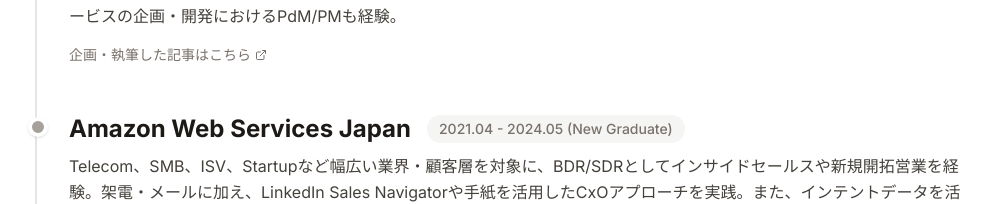
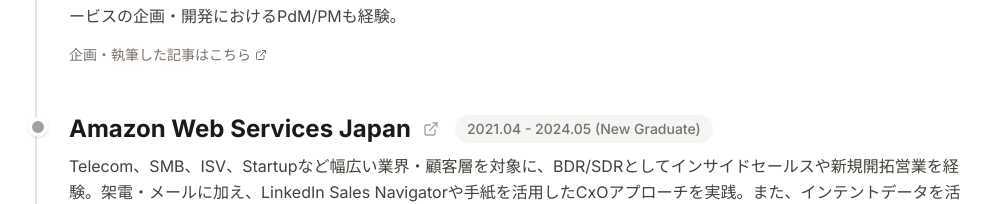
Before and after one commit to kannumata/kanta-portfolio, a Next.js app: page / in a window 1280 px wide. Shown: the part 1207-1411 px from the top of the page, without its empty margins (141-1135 px from the left). Built offline with nearby package versions, Linux system fonts and the light colour scheme.

Commit message:
Add Amazon Web Services Japan link to Career section

```diff
--- a/src/components/sections/Career.tsx
+++ b/src/components/sections/Career.tsx
@@ -78,7 +78,12 @@ export default function Career() {
                         <div className="relative">
                             <span className="absolute -left-[41px] top-1 h-5 w-5 rounded-full border-4 border-white bg-stone-400 shadow-sm"></span>
                             <div className="mb-2 flex flex-col md:flex-row md:items-center gap-2 md:gap-4">
-                                <h3 className="text-2xl font-bold text-stone-900">Amazon Web Services Japan</h3>
+                                <div className="flex items-center gap-3">
+                                    <h3 className="text-2xl font-bold text-stone-900">Amazon Web Services Japan</h3>
+                                    <Link href="https://aws.amazon.com/jp/" target="_blank" className="text-stone-400 hover:text-emerald-600 transition-colors">
+                                        <ExternalLink className="h-4 w-4" />
+                                    </Link>
+                                </div>
                                 <span className="text-sm font-medium text-stone-500 bg-stone-100 px-3 py-1 rounded-full w-fit">{t.career.aws.role}</span>
                             </div>
                             <p className="text-stone-700 leading-relaxed mb-4">
```
